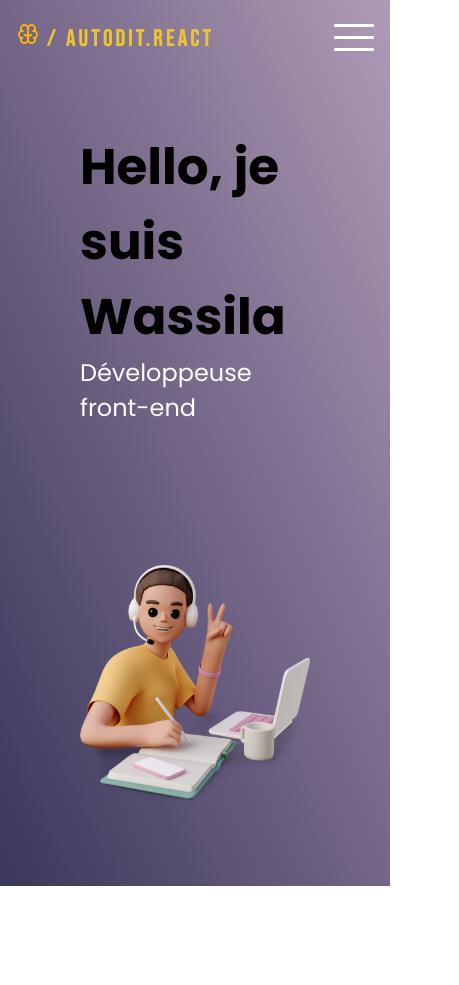
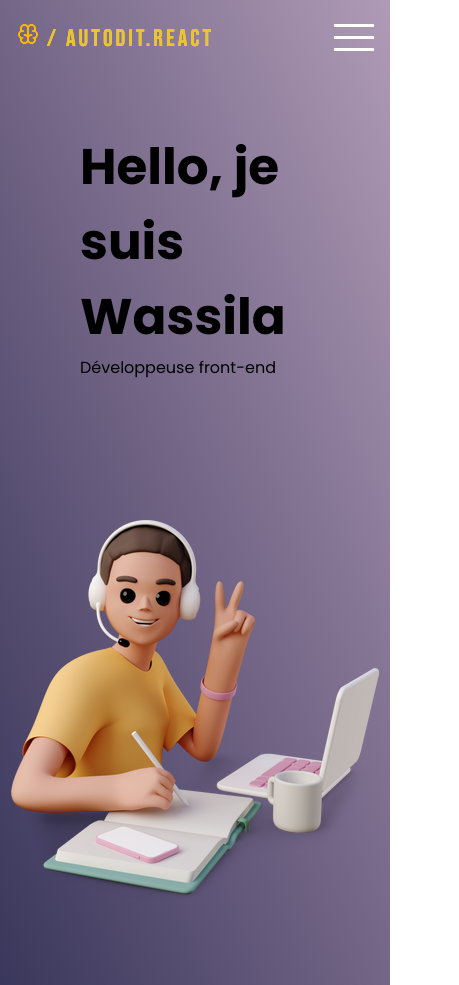
Before and after one commit to LaWass1864/autoditreact, a React (Create React App) app: page /Accueil in a window 390 px wide. Shown: the whole page, 459 px wide, since content can reach past the window. Before the commit the page ends 886 px from the top, so only its background shows below. Built offline with nearby package versions, Linux system fonts and the light colour scheme.

Commit message:
text-align center ajouté au responsive de .apropos container en mode portrait

```diff
--- a/src/App.js
+++ b/src/App.js
@@ -33,6 +33,11 @@ const AnimatedRoutes = () => {
 };
 
 const PageWrapper = ({ children }) => {
+  const location = useLocation();
+
+  // Vérifie si l'URL actuelle est différente de '/Home' pour afficher la Navigation
+  const showNavigation = location.pathname !== '/Home';
+
   return (
     <motion.div
       initial={{ opacity: 0, y: 50 }}
@@ -40,6 +45,7 @@ const PageWrapper = ({ children }) => {
       exit={{ opacity: 0, y: -50 }}
       transition={{ duration: 0.5 }}
     >
+      {showNavigation && <Navigation />}
       {children}
     </motion.div>
   );
--- a/src/styles/pages/_accueil.scss
+++ b/src/styles/pages/_accueil.scss
@@ -18,8 +18,8 @@
 .left {
   display: flex;
   flex-direction: column;
-  justify-content: flex-end;
   padding: 80px;
+  justify-content: center
 
   p {
     font-size: 24px;
@@ -30,13 +30,12 @@
 .right {
   display: flex;
   justify-content: flex-end;
-  align-items: flex-end;
-  /* Aligne les items en bas */
+
 
   img {
-    max-width: 100%;
-    max-height: 100%;
-    margin-top: 140px;
+    width: auto;
+    height: auto;
+    margin-top: 50px;
 
     @media (max-width: 680px),
     /* Utilisation de max-width pour une orientation portrait */
--- a/src/styles/pages/_apropos.scss
+++ b/src/styles/pages/_apropos.scss
@@ -6,6 +6,7 @@
 
   @media (max-width: 680px), (orientation: portrait) {
     grid-template-columns: 1fr; // Une colonne pour les petits écrans ou en mode portrait
+    text-align: center;
   }
 }
 
@@ -29,9 +30,9 @@
   grid-template-columns: 1fr 1fr; // Deux colonnes pour les badges
   grid-gap: 10px; // Espacement entre les badges
 
-
   @media (max-width: 680px), (orientation: portrait) {
     grid-template-columns: 1fr; // Une colonne pour les petits écrans ou en mode portrait
+    margin-top: -150px;
   }
 }
 
```
